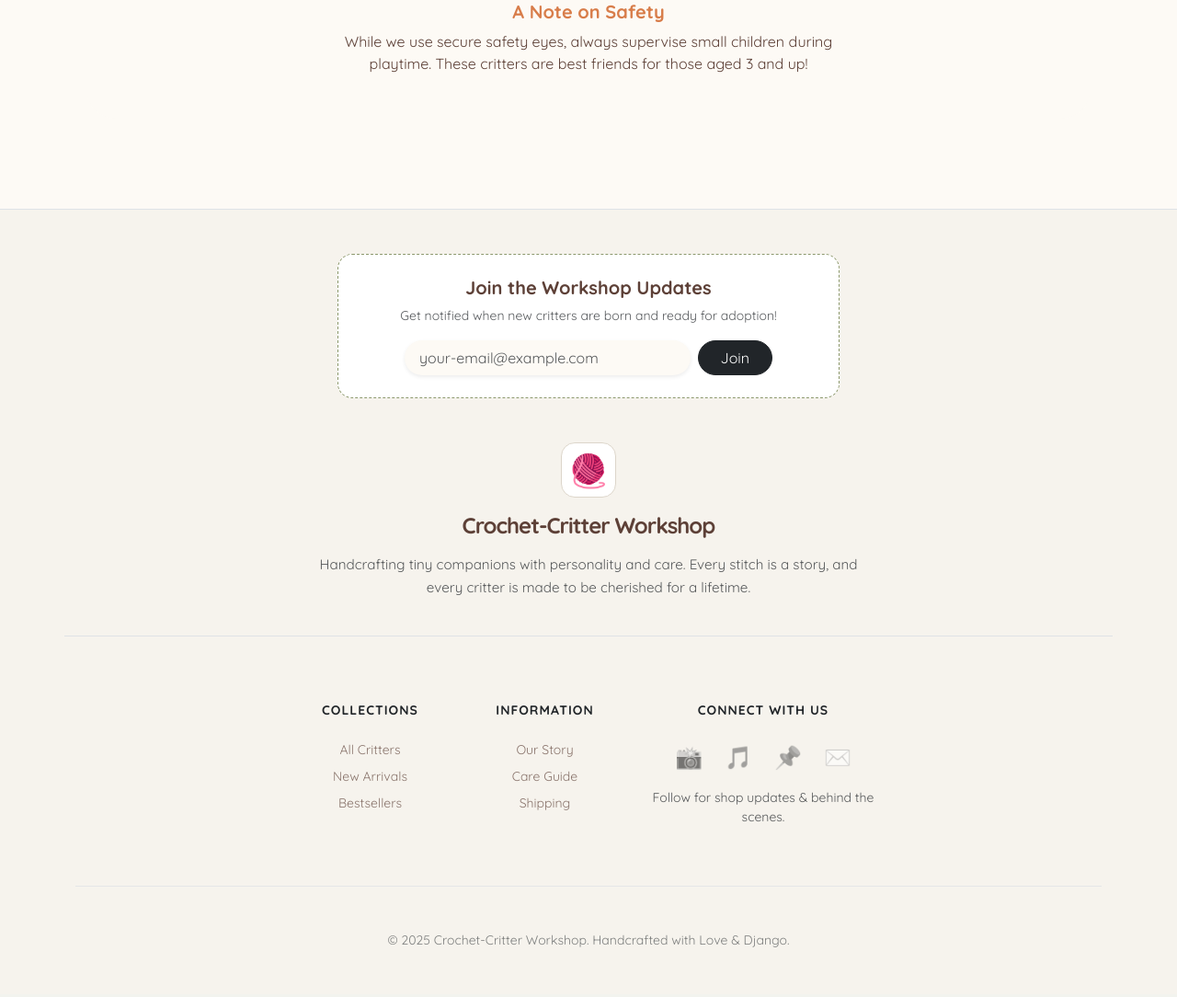
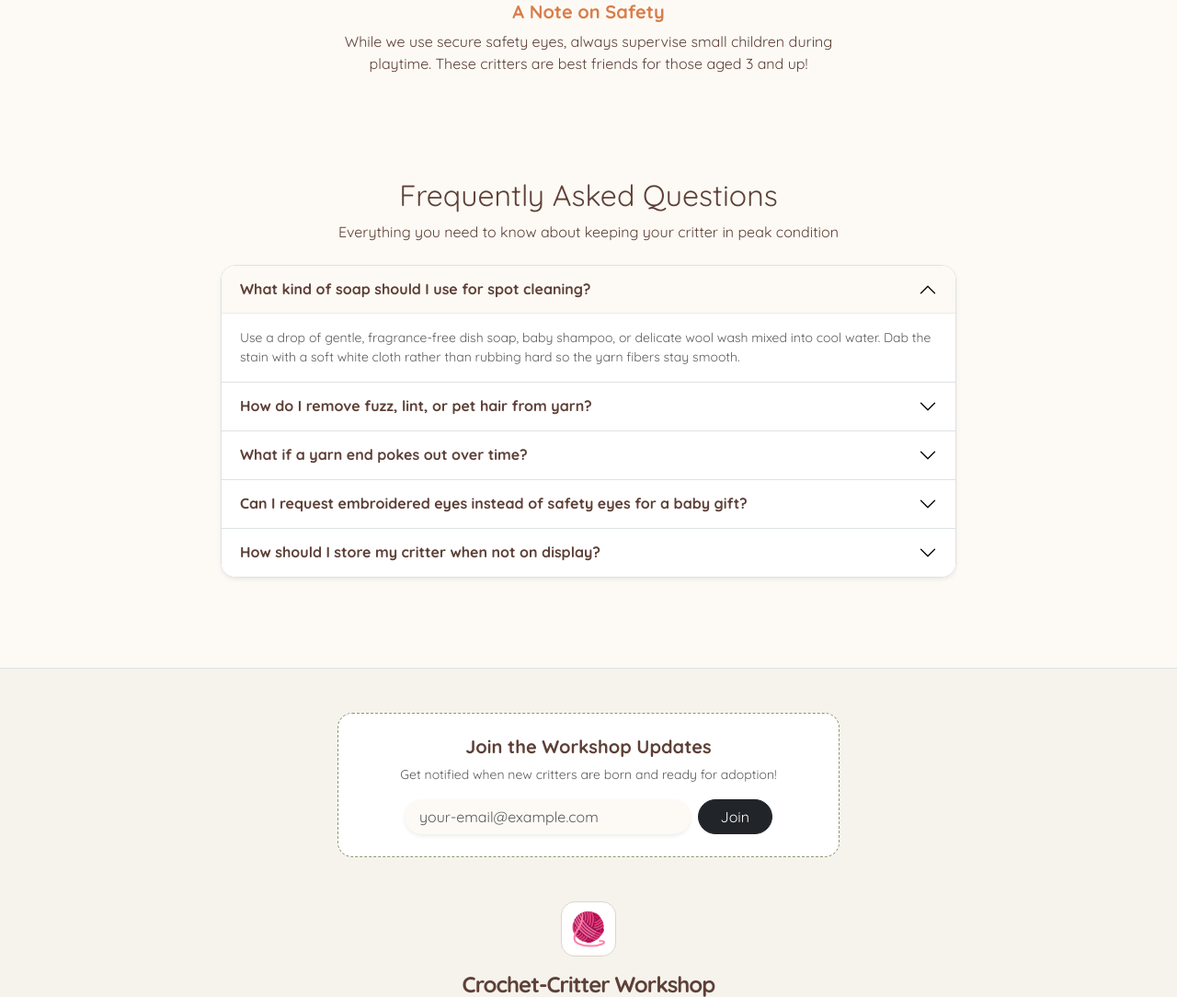
Before and after one commit to jasminnsrutter/crochet-critters, a Django app: page /care-guide/ in a window 1280 px wide. Shown: the part 704-1788 px from the top of the page at 92% size. Before the commit the page ends 1734 px from the top, so only its background shows below. Run offline with Django 5.2, Linux system fonts and the light colour scheme.

Commit message:
added register and faq section to care guide

```diff
--- a/crochet_project/urls.py
+++ b/crochet_project/urls.py
@@ -35,4 +35,5 @@ urlpatterns = [
     path('cart/delete/', views.cart_delete, name='cart_delete'),
     path('login/', auth_views.LoginView.as_view(template_name='products/login.html'), name='login'),
     path('logout/', auth_views.LogoutView.as_view(), name='logout'),
+    path("register/", views.register, name="register"),
 ] + static(settings.MEDIA_URL, document_root=settings.MEDIA_ROOT)
--- a/products/templates/info/care_guide.html
+++ b/products/templates/info/care_guide.html
@@ -1,6 +1,43 @@
 {% extends 'products/base.html' %}
 
 {% block content %}
+  <style>
+    /* Closed FAQ header color */
+    #careFaqAccordion .accordion-button {
+      background-color: #ffffff;
+      color: var(--cocoa-brown);
+      transition: background-color 0.2s ease, color 0.2s ease;
+    }
+
+    /* Hover state */
+    #careFaqAccordion .accordion-button:hover {
+      background-color: var(--cream-puff);
+    }
+
+    /* Open (active) FAQ header color */
+    #careFaqAccordion .accordion-button:not(.collapsed) {
+      background-color: var(--cream-puff);
+      color: var(--cocoa-brown);
+      box-shadow: inset 0 -1px 0 rgba(0, 0, 0, 0.06);
+    }
+
+    /* Turn the Bootstrap chevron icon white when open */
+    #careFaqAccordion .accordion-button::after,
+    #careFaqAccordion .accordion-button:not(.collapsed)::after {
+      filter: brightness(0) saturate(100%);
+    }
+
+    #careFaqAccordion .accordion-button:focus {
+      border-color: var(--sage-green);
+      box-shadow: 0 0 0 0.2rem rgba(138, 154, 91, 0.2);
+    }
+
+    /* Answer body background & spacing */
+    #careFaqAccordion .accordion-body {
+      background-color: #ffffff;
+    }
+  </style>
+
   <div class="container mt-5 mb-5">
     <div class="text-center mb-5">
       <h1 class="display-5 fw-bold" style="color: var(--cocoa-brown);">Critter Care Guide</h1>
@@ -13,7 +50,9 @@
         <div class="card h-100 border-0 shadow-sm rounded-4 p-4 text-center">
           <div class="fs-1 mb-3">🧼</div>
           <h4 class="fw-bold" style="color: var(--cocoa-brown);">Bathing</h4>
-                <p class="text-muted small">Spot clean only with a damp cloth and mild soap. If they need a deep clean, hand wash in cool water. <strong>Never</strong> use a washing machine!</p>
+          <p class="text-muted small">
+            Spot clean only with a damp cloth and mild soap. If they need a deep clean, hand wash in cool water. <strong>Never</strong> use a washing machine!
+          </p>
         </div>
       </div>
 
@@ -38,5 +77,52 @@
       <h5 class="fw-bold" style="color: var(--terracotta);">A Note on Safety</h5>
       <p class="mb-0 mx-auto" style="max-width: 600px;">While we use secure safety eyes, always supervise small children during playtime. These critters are best friends for those aged 3 and up!</p>
     </div>
+
+    <!-- FAQ Section -->
+    <div class="mt-5 pt-3 mx-auto" style="max-width: 800px;">
+      <div class="text-center mb-4">
+        <h2>Frequently Asked Questions</h2>
+        <p>Everything you need to know about keeping your critter in peak condition</p>
+      </div>
+
+      <div class="accordion accordion-flush shadow-sm rounded-4 overflow-hidden border" id="careFaqAccordion">
+        <div class="accordion-item">
+          <h3 class="accordion-header" id="faqHeadingOne"><button class="accordion-button fw-bold" type="button" data-bs-toggle="collapse" data-bs-target="#faqCollapseOne" aria-expanded="true" aria-controls="faqCollapseOne">What kind of soap should I use for spot cleaning?</button></h3>
+          <div id="faqCollapseOne" class="accordion-collapse collapse show" aria-labelledby="faqHeadingOne" data-bs-parent="#careFaqAccordion">
+            <div class="accordion-body text-muted small">Use a drop of gentle, fragrance-free dish soap, baby shampoo, or delicate wool wash mixed into cool water. Dab the stain with a soft white cloth rather than rubbing hard so the yarn fibers stay smooth.</div>
+          </div>
+        </div>
+
+        <div class="accordion-item">
+          <h3 class="accordion-header" id="faqHeadingTwo"><button class="accordion-button collapsed fw-bold" type="button" data-bs-toggle="collapse" data-bs-target="#faqCollapseTwo" aria-expanded="false" aria-controls="faqCollapseTwo">How do I remove fuzz, lint, or pet hair from yarn?</button></h3>
+          <div id="faqCollapseTwo" class="accordion-collapse collapse" aria-labelledby="faqHeadingTwo" data-bs-parent="#careFaqAccordion">
+            <div class="accordion-body text-muted small">Lightly roll a standard adhesive lint roller over your critter, or carefully trim stray fuzz with small embroidery scissors. Avoid stiff bristle brushes, which can catch on individual stitches.</div>
+          </div>
+        </div>
+
+        <div class="accordion-item">
+          <h3 class="accordion-header" id="faqHeadingThree"><button class="accordion-button collapsed fw-bold" type="button" data-bs-toggle="collapse" data-bs-target="#faqCollapseThree" aria-expanded="false" aria-controls="faqCollapseThree">What if a yarn end pokes out over time?</button></h3>
+          <div id="faqCollapseThree" class="accordion-collapse collapse" aria-labelledby="faqHeadingThree" data-bs-parent="#careFaqAccordion">
+            <div class="accordion-body text-muted small">Because every critter is stitched and woven by hand, a tucked tail can occasionally peek out after lots of hugs. Don't pull or snip it-simply use a blunt tapestry needle or the tip of a crochet hook to tuck it gently back inside the stuffing.</div>
+          </div>
+        </div>
+
+        <div class="accordion-item">
+          <h3 class="accordion-header" id="faqHeadingFour"><button class="accordion-button collapsed fw-bold" type="button" data-bs-toggle="collapse" data-bs-target="#faqCollapseFour" aria-expanded="false" aria-controls="faqCollapseFour">Can I request embroidered eyes instead of safety eyes for a baby gift?</button></h3>
+          <div id="faqCollapseFour" class="accordion-collapse collapse" aria-labelledby="faqHeadingFour" data-bs-parent="#careFaqAccordion">
+            <div class="accordion-body text-muted small">
+              Yes! If you're adopting a critter for a child under 3, visit our <a href="{% url 'custom_order' %}" style="color: var(--terracotta);">Custom Orders</a> page and request hand-embroidered eyes so there are zero small parts.
+            </div>
+          </div>
+        </div>
+
+        <div class="accordion-item">
+          <h3 class="accordion-header" id="faqHeadingFive"><button class="accordion-button collapsed fw-bold" type="button" data-bs-toggle="collapse" data-bs-target="#faqCollapseFive" aria-expanded="false" aria-controls="faqCollapseFive">How should I store my critter when not on display?</button></h3>
+          <div id="faqCollapseFive" class="accordion-collapse collapse" aria-labelledby="faqHeadingFive" data-bs-parent="#careFaqAccordion">
+            <div class="accordion-body text-muted small">Keep your critter in a cool, dry spot away from prolonged direct sunlight (which can fade natural cotton and dyed yarns over time) and avoid compressing them under heavy items.</div>
+          </div>
+        </div>
+      </div>
+    </div>
   </div>
 {% endblock %}
--- a/products/views.py
+++ b/products/views.py
@@ -2,7 +2,9 @@ from django.db.models import Avg
 from django.shortcuts import render, get_object_or_404, redirect
 from .models import Critter, Review
 from .cart import Cart
-
+from django.contrib import messages
+from django.contrib.auth import login
+from django.contrib.auth.forms import UserCreationForm
 
 # handles homepage list
 def critter_list(request):
@@ -85,3 +87,15 @@ def cart_delete(request):
             cart.save()
 
     return redirect('cart_summary')
+
+def register(request):
+    if request.method == "POST":
+        form = UserCreationForm(request.POST)
+        if form.is_valid():
+            user = form.save()
+            login(request, user)
+            messages.success(request, "Welcome to Crochet Critters!")
+            return redirect("home")
+    else:
+        form = UserCreationForm()
+    return render(request, "registration/register.html", {"form": form})
```
Also changed, not shown: db.sqlite3. Lines whose indentation alone changed are shown as unchanged.
